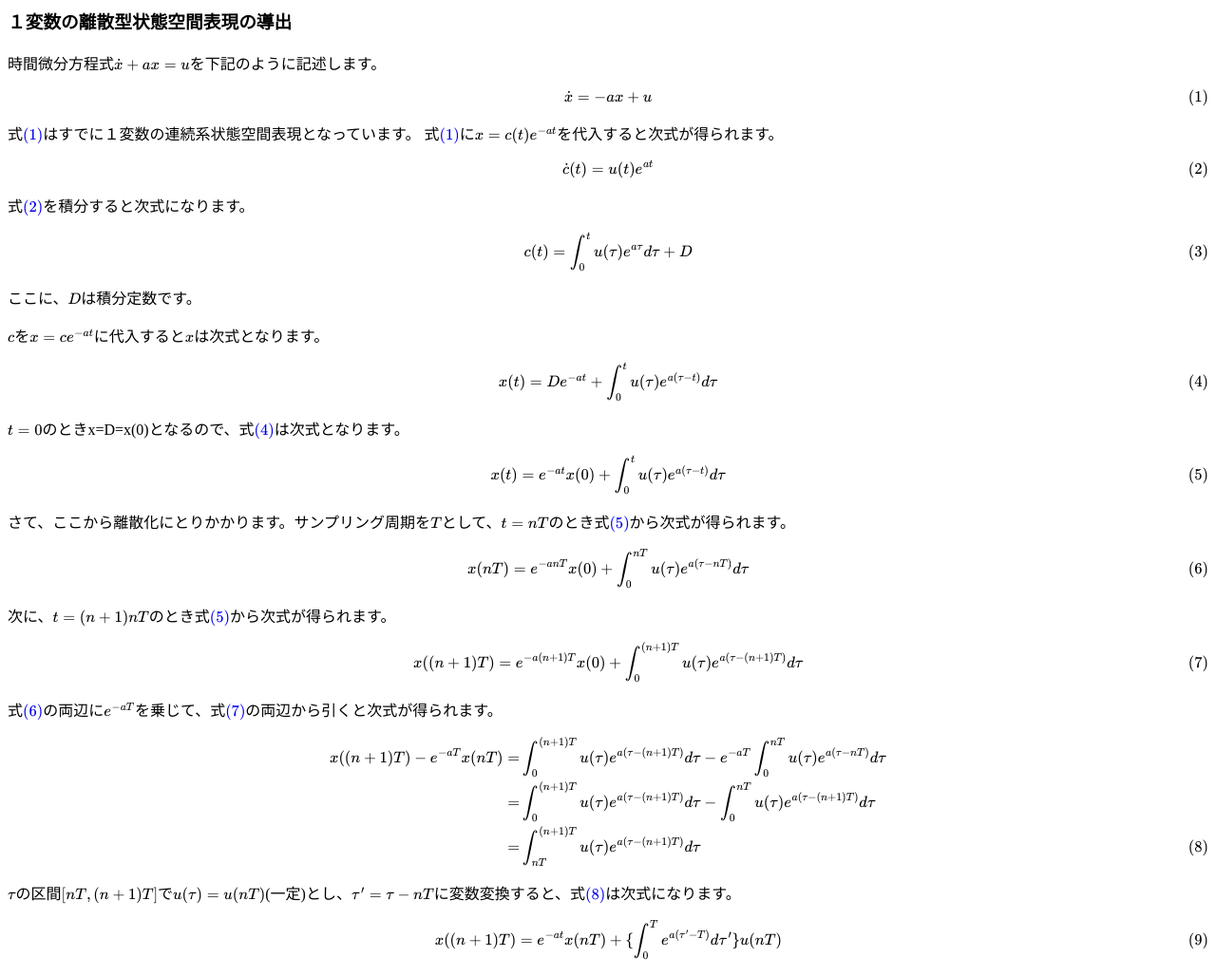
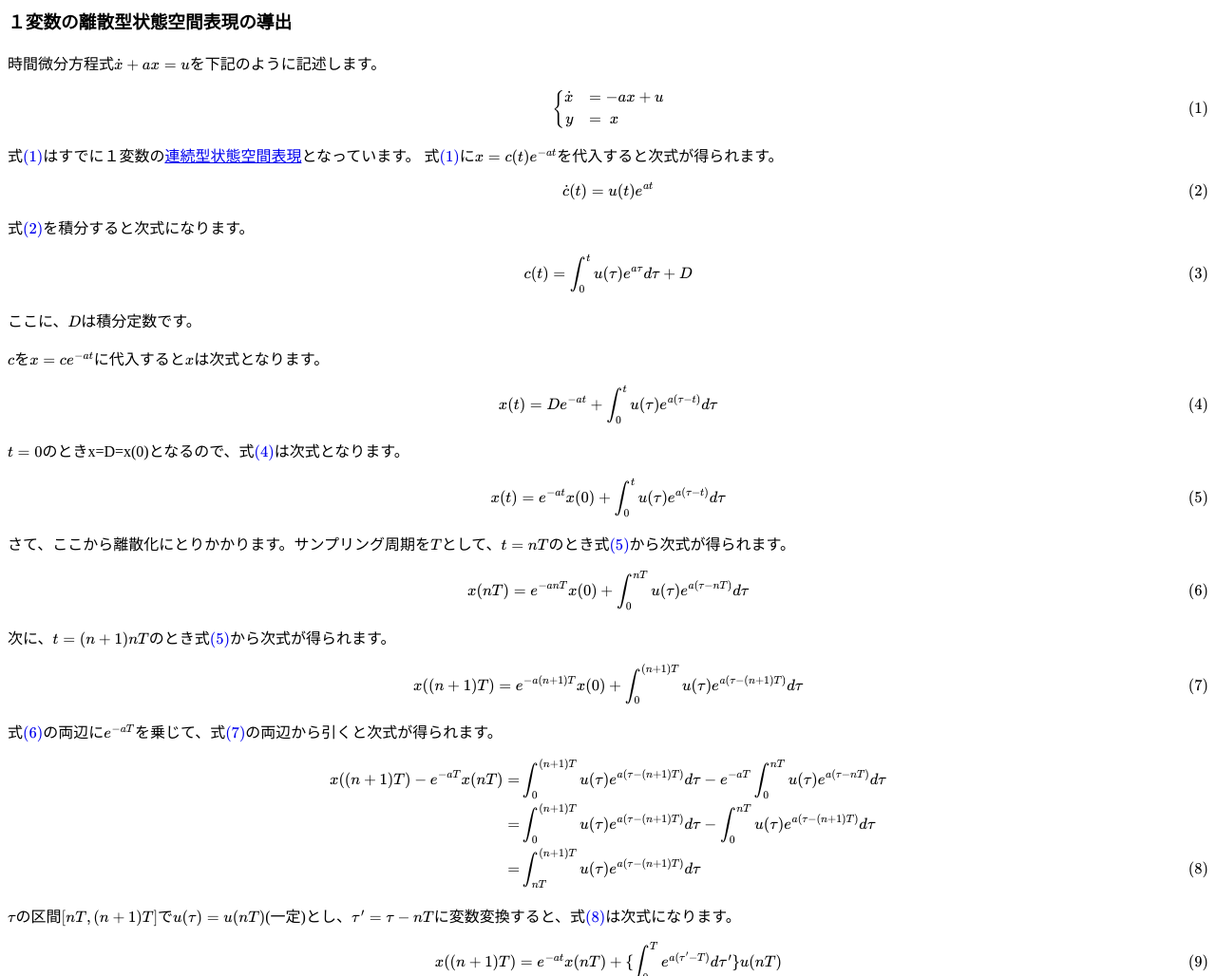
Before and after one commit to AoyamaKohbo/StateEq, a plain HTML site: page index.html in a window 1280 px wide. Shown: the top 1028 px of the page at 95% size. Drawn offline with nearby package versions, Linux system fonts and the light colour scheme; some packages are replaced by stand-ins of ours.

Commit message:
Add files via upload

```diff
--- a/index.html
+++ b/index.html
@@ -24,10 +24,16 @@
       時間微分方程式\(\dot x + ax = u\)を下記のように記述します。
     </p>
     \begin{align}
-    \dot x = -ax + u \label{eq:SysEqn}
+    \left\{
+    \begin{array}{@{\,}rl}
+    \dot x &= -ax + u\\
+    y &= ~x
+    \end{array}
+    \right.
+    \label{eq:SysEqn}
     \end{align}
 
-    <p>式\eqref{eq:SysEqn}はすでに１変数の連続系状態空間表現となっています。
+    <p>式\eqref{eq:SysEqn}はすでに１変数の<a href="https://aoyamakohbo.github.io/AnalogStateEq/">連続型状態空間表現</a>となっています。
     式\eqref{eq:SysEqn}に\(x=c(t)e^{-at}\)を代入すると次式が得られます。
     </p>
     \begin{align}
```
